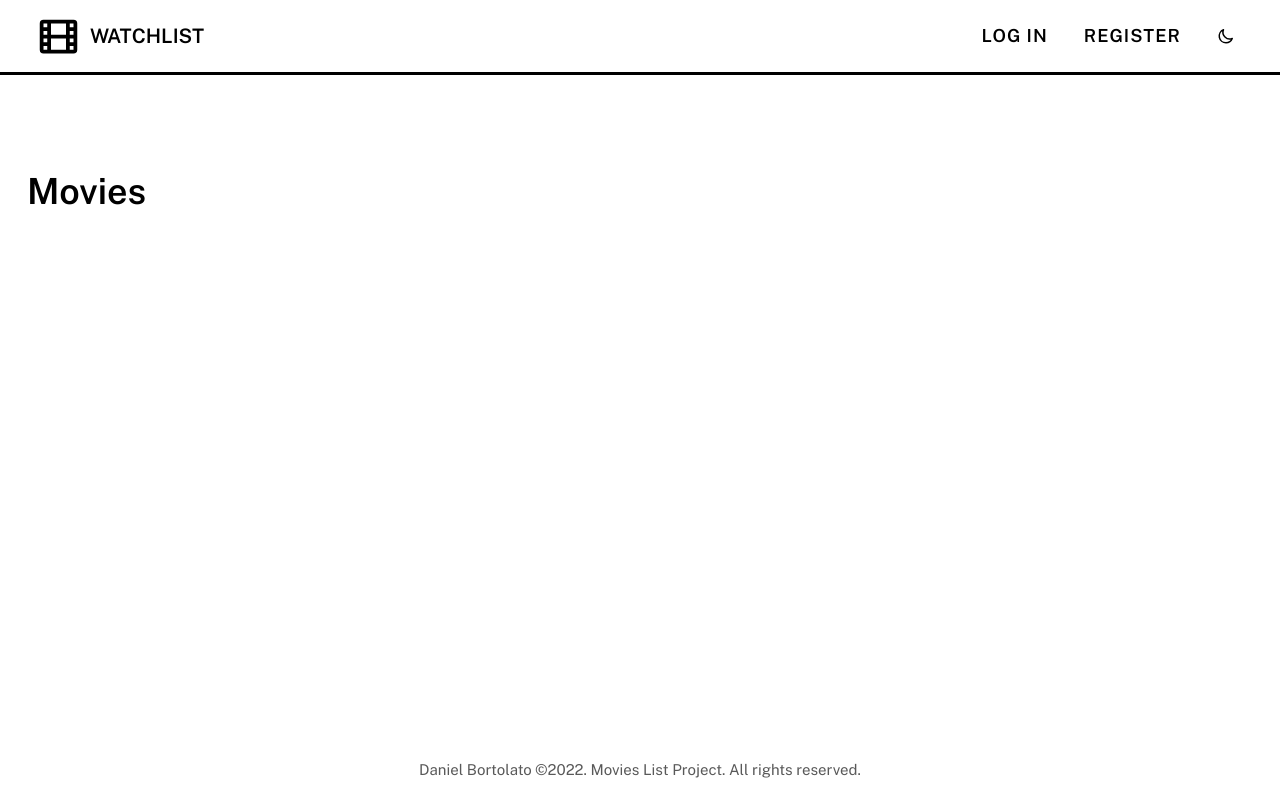
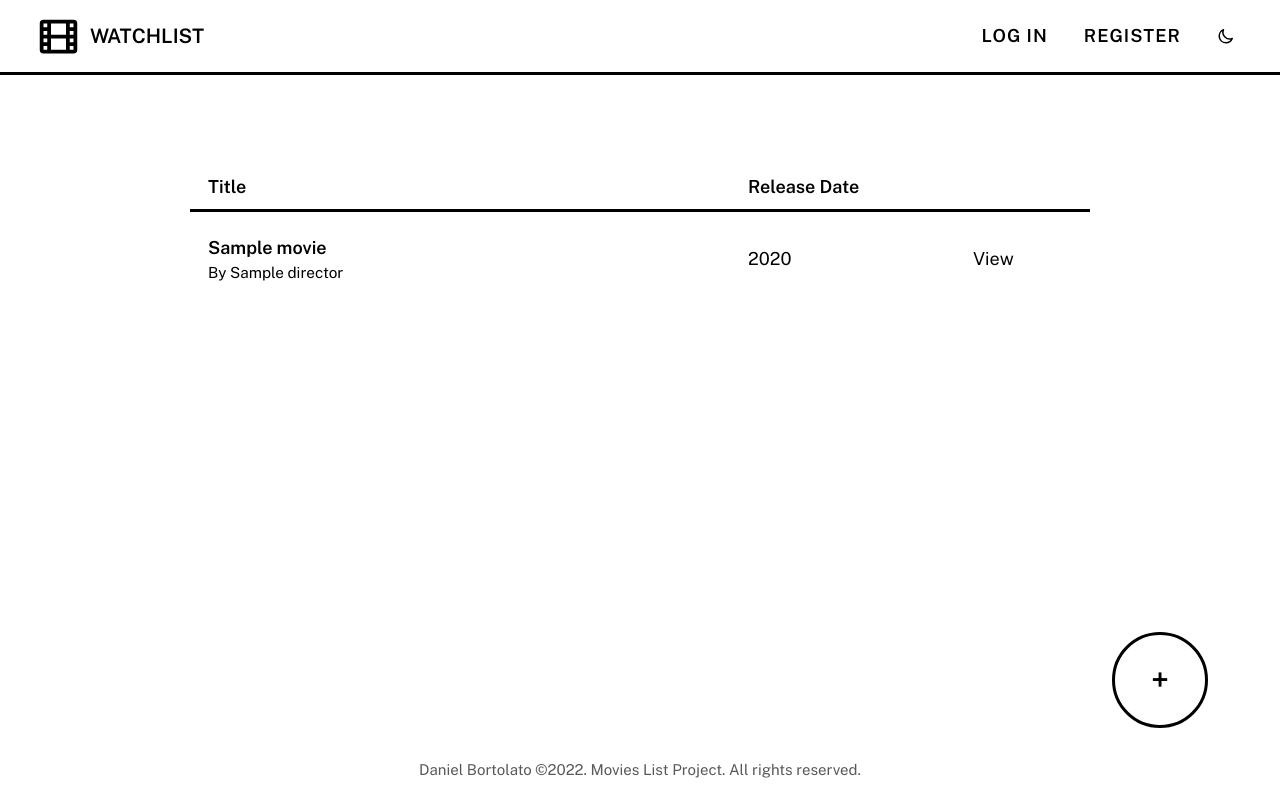
Before and after one commit to danbortolato/pyflask-movieslist, a Flask app: template movie_library/templates/index.html in a window 1280 px wide. Run offline with Flask 2, Linux system fonts and the light colour scheme; the template is opened without the code that fills it: most values are stand-ins (such as "Sample title", 1, 10 or a date in 2020).

Commit message:
gitignore adjust, movies style and database config

```diff
--- a/movie_library/routes.py
+++ b/movie_library/routes.py
@@ -14,9 +14,12 @@ pages = Blueprint(
 
 @pages.route("/")
 def index():
+    movie_data = current_app.db.movie.find({})
+    movies = [Movie(**movie) for movie in movie_data]
     return render_template(
         "index.html",
-        title="Movies Watchlist",
+        title="Movies List",
+        movies_data=movies,
     )
 
 
--- /dev/null
+++ b/movie_library/static/css/movies.css
@@ -0,0 +1,74 @@
+.button--add {
+    position: absolute;
+    bottom: 4rem;
+    right: 2rem;
+    display: flex;
+    height: 5rem;
+    width: 5rem;
+    border: var(--border);
+    border-radius: 50%;
+    color: var(--text-dark);
+    text-decoration: none;
+    font-weight: 600;
+    font-size: 1.75rem;
+    align-items: center;
+    justify-content: center;
+}
+
+@media screen and (min-width: 50em) {
+    .button--add {
+        right: 3rem;
+    }
+}
+
+@media screen and (min-width: 80em) {
+    .button--add {
+        right: 4rem;
+    }
+}
+
+.button--add:hover {
+    color: var(--text);
+    background-color: var(--accent-colour);
+}
+
+.table {
+    max-width: 50rem;
+    width: 100%;
+    margin: 0 auto;
+    border-spacing: 0;
+}
+
+.table__cell {
+    padding: 1.25rem 1rem;
+}
+
+.table__cell--header {
+    text-align: left;
+    padding: 0.5rem 1rem;
+    border-bottom: var(--border);
+}
+
+.table__link {
+    color: inherit;
+    text-decoration: none;
+}
+
+.table__link:hover {
+    text-decoration: underline;
+    text-decoration-color: var(--accent-colour);
+}
+
+.table__movieTitle {
+    font-weight: 600;
+}
+
+.table__movieDirector {
+    font-size: 0.85em;
+}
+
+.table__empty {
+    display: block;
+    text-align: center;
+    font-size: 1.2rem;
+}
--- a/movie_library/templates/index.html
+++ b/movie_library/templates/index.html
@@ -1,10 +1,45 @@
 {% extends "layout.html" %}
 
 {% block head_content %}
+<link rel="stylesheet" href="{{ url_for('static', filename='css/movies.css') }}" />
 {% endblock %}
 
 {% block main_content %}
+{% if movies_data %}
+<table class="table">
+    <colgroup>
+        <col style="width: 60%">
+        <col style="width: 25%">
+        <col style="width: 15%">
+    </colgroup>
+    <thead>
+        <tr class="table__header">
+            <th class="table__cell table__cell--header">Title</th>
+            <th class="table__cell table__cell--header">Release Date</th>
+            <th class="table__cell table__cell--header"></th>
+        </tr>
+    </thead>
+    <tbody>
+        {% for movie in movies_data %}
+        <tr>
+            <td class="table__cell">
+                <p class="table__movieTitle">{{ movie.title }}</p>
+                <p class="table__movieDirector">By {{ movie.director }}</p>
+            </td>
+            <td class="table__cell">{{ movie.year }}</td>
+            <td class="table__cell"><a href="#" class="table__link">View</a></td>
+        </tr>
+        {% endfor %}
+    </tbody>
+</table>
 
-    <h1>Movies</h1>
+{% else %}
+<p class="table__empty">You haven't added any movies yet. <a href="{{ url_for('pages.add_movie') }}" class="link">Add
+        one!</a></p>
+{% endif %}
+
+<a href="{{ url_for('pages.add_movie') }}" class="button button--add">
+    <span>+</span>
+</a>
 
 {% endblock %}
```
Also changed, not shown: 1 other file.
